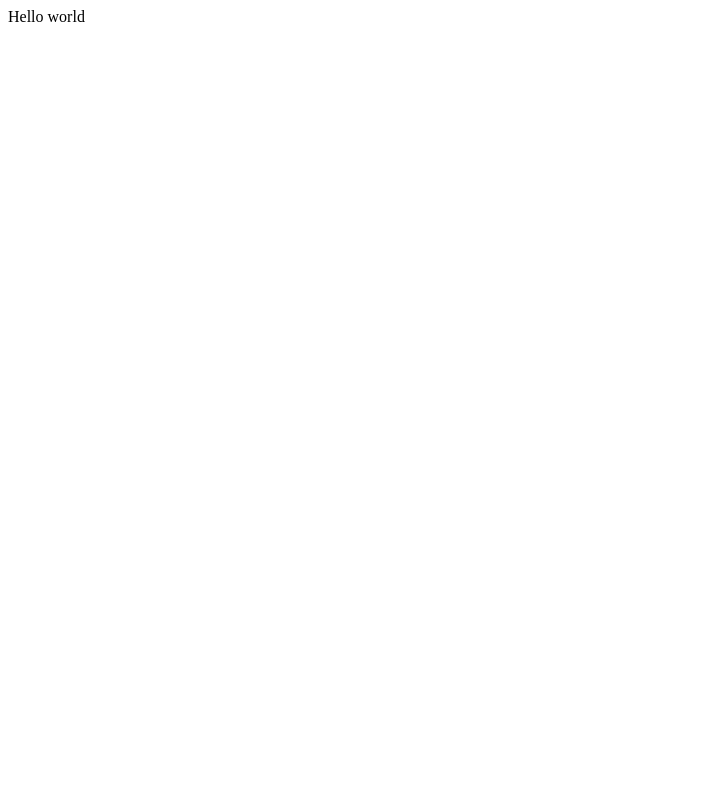
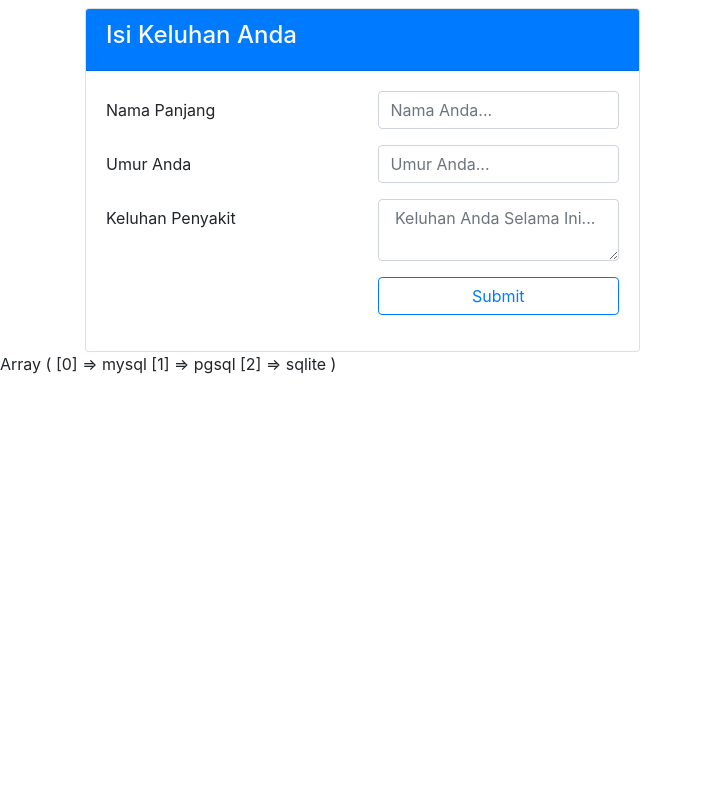
Before and after one commit to dchya24/koperasi_otis, a PHP site: page / in a window 1280 px wide. Before the commit the part shown is almost empty. Shown: the whole page, without its empty margins (0-703 px from the left). Run offline with PHP 8.4, Linux system fonts and the light colour scheme; some libraries are stand-ins or nearby versions.

Commit message:
try make fom

```diff
--- a/index.php
+++ b/index.php
@@ -1,4 +1,81 @@
+<!DOCTYPE html>
+<html lang="en">
+<head>
+	<meta charset="UTF-8">
+	<meta name="viewport" content="width=device-width, initial-scale=1.0">
+	<meta http-equiv="X-UA-Compatible" content="ie=edge">
+	<link rel="stylesheet" href="https://stackpath.bootstrapcdn.com/bootstrap/4.3.1/css/bootstrap.min.css" integrity="sha384-ggOyR0iXCbMQv3Xipma34MD+dH/1fQ784/j6cY/iJTQUOhcWr7x9JvoRxT2MZw1T" crossorigin="anonymous">
+
+	<title>Tulis Keluhan Anda</title>
+</head>
+<body>
+<div class="container">
+
+	<div class="card mt-2 w-50">
+		<div class="card-header bg-primary text-light">
+			<h4>Isi Keluhan Anda</h4>
+		</div>
+		<div class="card-body">
+			<form method="POST">
+				<div class="form-group row">
+					<label for="inputName" class="col-6 col-form-label">Nama Panjang </label>
+					<div class="col-6">
+						<input type="text" class="form-control" name="nama" id="inputName" placeholder="Nama Anda..." required>
+					</div>
+				</div>
+
+				<div class="form-group row">
+						<label for="umur" class="col-6 col-form-label">Umur Anda </label>
+						<div class="col-6">
+							<input type="number" class="form-control" name="umur" id="umur" placeholder="Umur Anda..." required>
+						</div>
+					</div>
+
+				<div class="form-group row">
+					<label for="keluhan" class="col-6 col-form-label">Keluhan Penyakit </label>
+					<div class="col-6">
+						<textarea class="form-control" name="keluhan" id="keluhan" placeholder=" Keluhan Anda Selama Ini..." required></textarea>
+					</div>
+				</div>
+
+				<div class="form-group row">
+					<div class="offset-6 col-6">
+						<button type="submit" class="btn btn-block btn-outline-primary" name="submit">Submit</button>
+					</div>
+				</div>
+
+			</form>
+		</div>
+	</div>
+
+</div>
+
 <?php
+	$server = "tcp:cahyaappserver.database.windows.net";
+	$port = 1433;
+	$db = "dchyadb";
+	$user = "dchya24";
+	$pass = "cahya24";
 
-	echo "Hello world";
+	die(print_r(PDO::getAvailableDrivers()));
+
+	try{
+		$con = new PDO("sqlsrv:server = $server; Database = $db", "$user", "$pass");
+		$con->setAttribute(PDO::ATTR_ERRMODE, PDO::ERRMODE_EXCEPTION);
+
+	}catch(PDOException $e){
+		print_r($e);
+		die;
+	}
+
+	if(isset($_POST['submit'])){
+		extract($_POST);
+
+	}
+
 ?>
+	<script src="https://code.jquery.com/jquery-3.3.1.slim.min.js" integrity="sha384-q8i/X+965DzO0rT7abK41JStQIAqVgRVzpbzo5smXKp4YfRvH+8abtTE1Pi6jizo" crossorigin="anonymous"></script>
+<script src="https://cdnjs.cloudflare.com/ajax/libs/popper.js/1.14.7/umd/popper.min.js" integrity="sha384-UO2eT0CpHqdSJQ6hJty5KVphtPhzWj9WO1clHTMGa3JDZwrnQq4sF86dIHNDz0W1" crossorigin="anonymous"></script>
+<script src="https://stackpath.bootstrapcdn.com/bootstrap/4.3.1/js/bootstrap.min.js" integrity="sha384-JjSmVgyd0p3pXB1rRibZUAYoIIy6OrQ6VrjIEaFf/nJGzIxFDsf4x0xIM+B07jRM" crossorigin="anonymous"></script>
+</body>
+</html>
```
